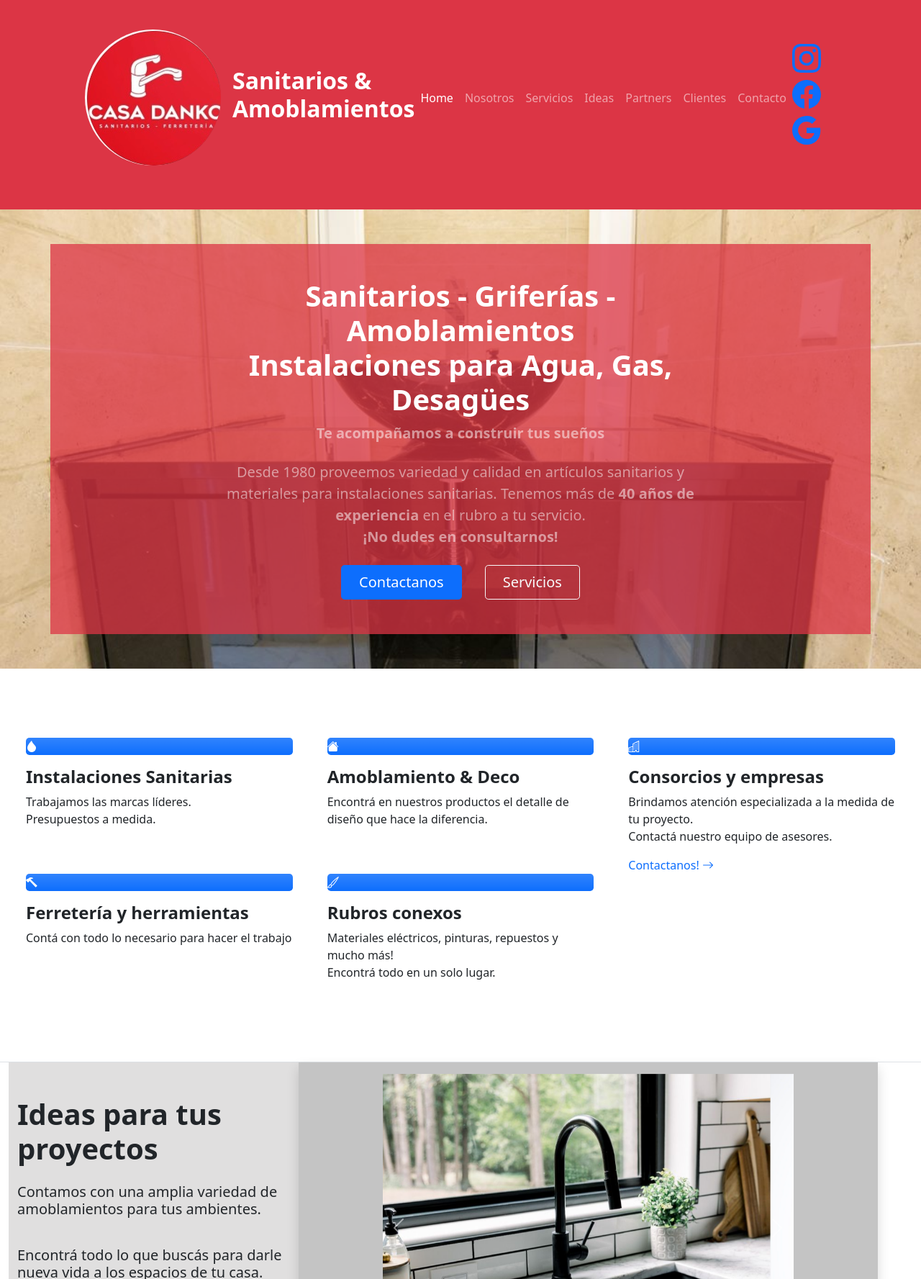
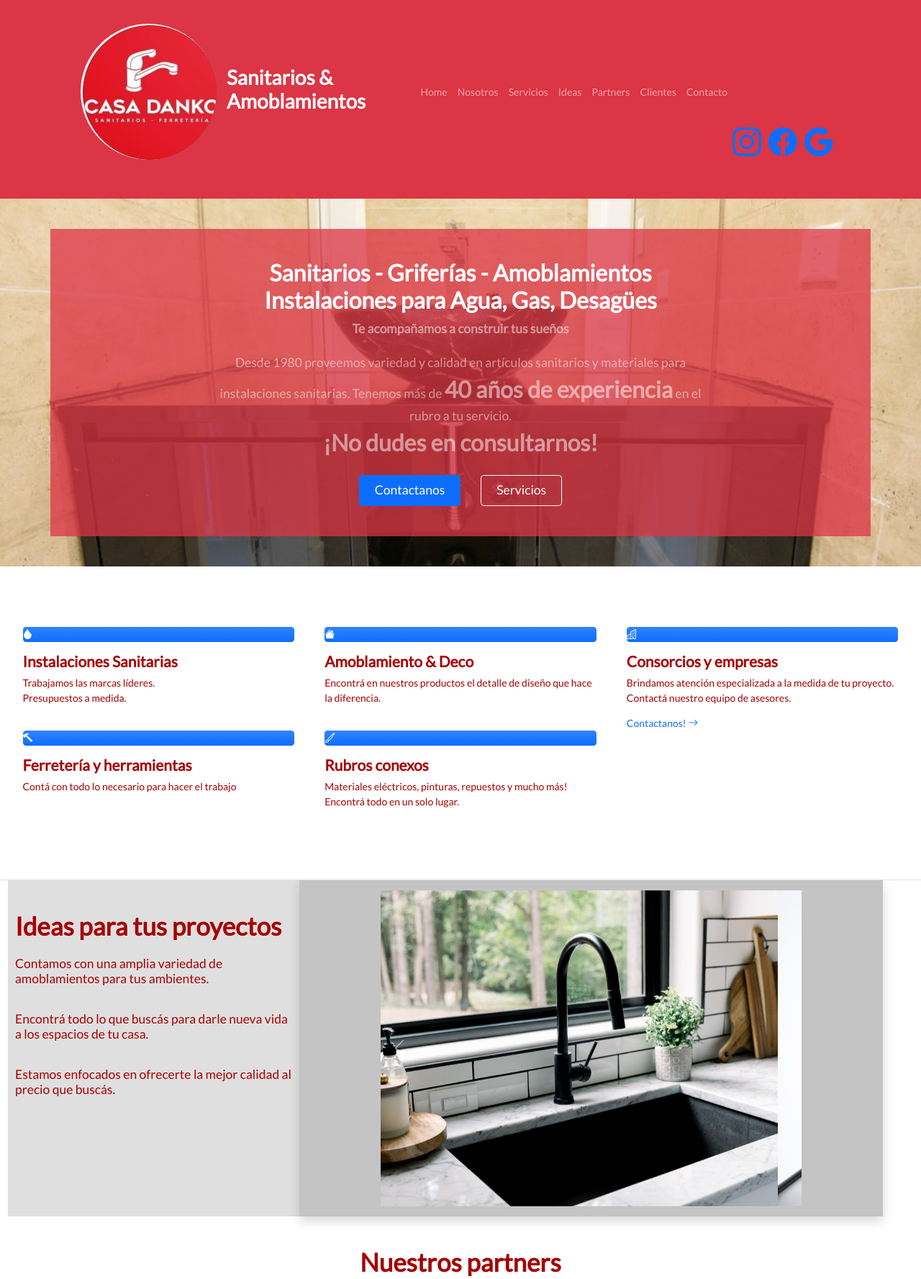
Before and after one commit to ldanko91/casa-danko-landing-bt5, a website: page index.html in a window 1280 px wide. Shown: the part 20-1797 px from the top of the page at 72% size. Drawn offline with nearby package versions, Linux system fonts and the light colour scheme.

Commit message:
preentrega-3

```diff
--- a/css/estilos.css
+++ b/css/estilos.css
@@ -6,7 +6,7 @@ footer {
 
 .social-header {
     display: flex !important;
-    align-self: flex-start;
+    align-self: flex-end;
 
 }
 
@@ -45,18 +45,17 @@ footer {
     width: 80%;
 }
 
-.cuerpo {
+/* .cuerpo {
     display: grid;
     grid-template-columns: repeat(12, 1r);
     grid-template-rows: auto;
+} */
+
+#features {
+    display: flex;
+    align-items: flex-start;
+    justify-content: space-evenly;
 }
-
-
-features {
-    display: flex;
-    align-items: center;
-    justify-content: space-around;
-    }
 
 @media screen and (max-width: 987px){
     .cont-nav {
--- a/index.html
+++ b/index.html
@@ -4,11 +4,17 @@
 <head>
     <meta charset="utf-8" />
     <meta name="viewport" content="width=device-width, initial-scale=1, shrink-to-fit=no" />
+    <meta name="description" content="Casa Danko - Casa de sanitarios, griferías, amoblamientos para baños y cocinas, materiales sanitarios, instalaciones en general, ferretería y mucho más!">
+    <meta name="keywords" content="sanitarios, sanitario, griferias, griferia, baños, banos, amoblamientos">
+    <link rel="preconnect" href="https://fonts.googleapis.com">
+    <link rel="preconnect" href="https://fonts.gstatic.com" crossorigin>
+    <link href="https://fonts.googleapis.com/css2?family=Alata&family=Lato&display=swap" rel="stylesheet">
     <title>Casa Danko - Sanitarios & Amoblamientos</title>
-    <link rel="icon" type="image/x-icon" href="assets/logo.jpg" />
+    <link rel="icon" type="image/x-icon" href="assets/logo.jpg"/>
     <link href="https://cdn.jsdelivr.net/npm/bootstrap-icons@1.4.1/font/bootstrap-icons.css" rel="stylesheet" />
-    <link href="css/styles.css" rel="stylesheet" />
-    <link href="css/estilos.css" rel="stylesheet" />
+    <link href="css/styles.css" rel="stylesheet"/>
+    <link href="css/estilos.css" rel="stylesheet"/>
+    <link rel="stylesheet" href="css/estilo.css">
 </head>
 
 <body>
@@ -23,7 +29,7 @@
 
             <div class="collapse navbar-collapse" id="navbarSupportedContent">
                 <ul class="navbar-nav ms-auto mb-2 mb-lg-0 drop">
-                    <li class="nav-item"><a class="nav-link active" aria-current="page" href="index.html">Home</a></li>
+                    <li class="nav-item"><a class="nav-link" aria-current="page" href="index.html">Home</a></li>
                     <li class="nav-item"><a class="nav-link" href="#header">Nosotros</a></li>
                     <li class="nav-item"><a class="nav-link" href="#features">Servicios</a></li>
                     <li class="nav-item"><a class="nav-link" href="#ideas">Ideas</a></li>
@@ -33,7 +39,7 @@
                 </ul>
             </div>
 
-            <div class="socialheader">
+            <div class="social-header">
                 <a href="https://www.instagram.com/casadankook/?hl=es"><svg xmlns="http://www.w3.org/2000/svg" width="50"
                         height="50s" fill="currentColor" class="bi bi-instagram" viewBox="0 0 20 20">
                         <path
@@ -86,7 +92,7 @@
                         <h2 class="h4 fw-bolder">Instalaciones Sanitarias</h2>
                         <p>Trabajamos las marcas líderes.<br>Presupuestos a medida.</p>
                     </div>
-                    <div class="col-lg-4">
+                    <div class="col-lg-4 mb-5 mb-lg-0">
                         <div class="feature bg-primary bg-gradient text-white rounded-3 mb-3"><i
                                 class="bi bi-house-fill"></i></div>
                         <h2 class="h4 fw-bolder">Amoblamiento & Deco</h2>
@@ -103,13 +109,13 @@
                             <i class="bi bi-arrow-right"></i>
                         </a>
                     </div>
-                    <div class="col-lg-4">
+                    <div class="col-lg-4 mb-5 mb-lg-0">
                         <div class="feature bg-primary bg-gradient text-white rounded-3 mb-3"><i
                                 class="bi bi-hammer"></i></div>
                         <h2 class="h4 fw-bolder">Ferretería y herramientas </h2>
                         <p>Contá con todo lo necesario para hacer el trabajo</p>
                     </div>
-                    <div class="col-lg-4">
+                    <div class="col-lg-4 mb-5 mb-lg-0">
                         <div class="feature bg-primary bg-gradient text-white rounded-3 mb-3"><i
                                 class="bi bi-brush"></i></div>
                         <h2 class="h4 fw-bolder">Rubros conexos</h2>
@@ -169,13 +175,16 @@
                     <div id="carouselExampleFade" class="carousel slide carousel-fade" data-bs-ride="carousel">
                         <div class="carousel-inner">
                             <div class="carousel-item active">
-                                <img src="/assets/marcas1.jpg" class="d-block w-100" alt="marcas1">
+                                <img src="assets/marca4.png" class="d-block w-100" alt="marcas4">
                             </div>
                             <div class="carousel-item">
-                                <img src="/assets/marcas2.jpg" class="d-block w-100" alt="marcas2">
+                                <img src="assets/marcas2.jpg" class="d-block w-100" alt="marcas2">
                             </div>
                             <div class="carousel-item">
-                                <img src="/assets/marca4.png" class="d-block w-100" alt="marca4">
+                                <img src="assets/marcas3.jpg" class="d-block w-100" alt="marca3">
+                            </div>
+                            <div class="carousel-item">
+                                <img src="assets/marcas5.jpg" class="d-block w-100" alt="marcas5">
                             </div>
                         </div>
                         <button class="carousel-control-prev" type="button" data-bs-target="#carouselExampleFade"
--- /dev/null
+++ b/sass/_colores.scss
@@ -0,0 +1,10 @@
+$color_fuente: #a50202;
+$color_primario: #300f0f;
+
+body {
+    color: $color_fuente;
+}
+
+h3 {
+    color: $color_primario;
+}
--- /dev/null
+++ b/sass/_tipografias.scss
@@ -0,0 +1,5 @@
+* {
+    font-family: 'Alata', sans-serif;
+    font-family: 'Lato', sans-serif;
+    font-size: 14px;
+}
--- /dev/null
+++ b/sass/estilo.scss
@@ -0,0 +1,71 @@
+@import "tipografias";
+@import "colores";
+
+$estilo-mapa: (
+        color:crimson,
+        centrado: center,
+        tamano-fuente: 2rem,
+        negrita: bold
+);
+
+ul {
+    list-style: none;
+    li {
+        color: chocolate;
+        font-size: 2rem;
+        a{
+            color: rgb(236, 108, 133);
+            text-decoration: none;
+            &:hover {
+                color: darkred;
+            }
+        }
+    }
+}
+
+h1 {
+    font-size: 4rem;
+    font-weight:bolder;
+}
+
+h2 {
+    font-size: 2rem;
+    font-weight: bold;
+}
+
+p {
+    font-size: 1rem;
+}
+
+header {
+    * {
+    font-size: xx-large;
+}
+}
+
+.estilo-map {
+    color: map-get($estilo-mapa, color);
+    text-align: map-get($estilo-mapa, centrado);
+    font-size: map-get($estilo-mapa, tamano-fuente);
+    font-weight: map-get($estilo-mapa, negrita);
+}
+
+.estilo-map--extend {
+    @extend .estilo-map;
+    font-size: 2.5rem;
+    color: darkred;
+}
+
+@mixin fondos($height, $background, $padding) {
+    height: $height;
+    background-color: $background;
+    padding: $padding;
+}
+
+.mixin1 {
+    @include fondos(3rem, #dfbfbf, 5px)
+}
+
+.mixin2 {
+    @include fondos(5rem, #9c9c9c, 10px)
+}
```
Also changed, not shown: package.json (added, +304 -0 lines), assets/marcas3.jpg (added), assets/marcas5.jpg (added), css/estilo.css (added), 1 other file.
